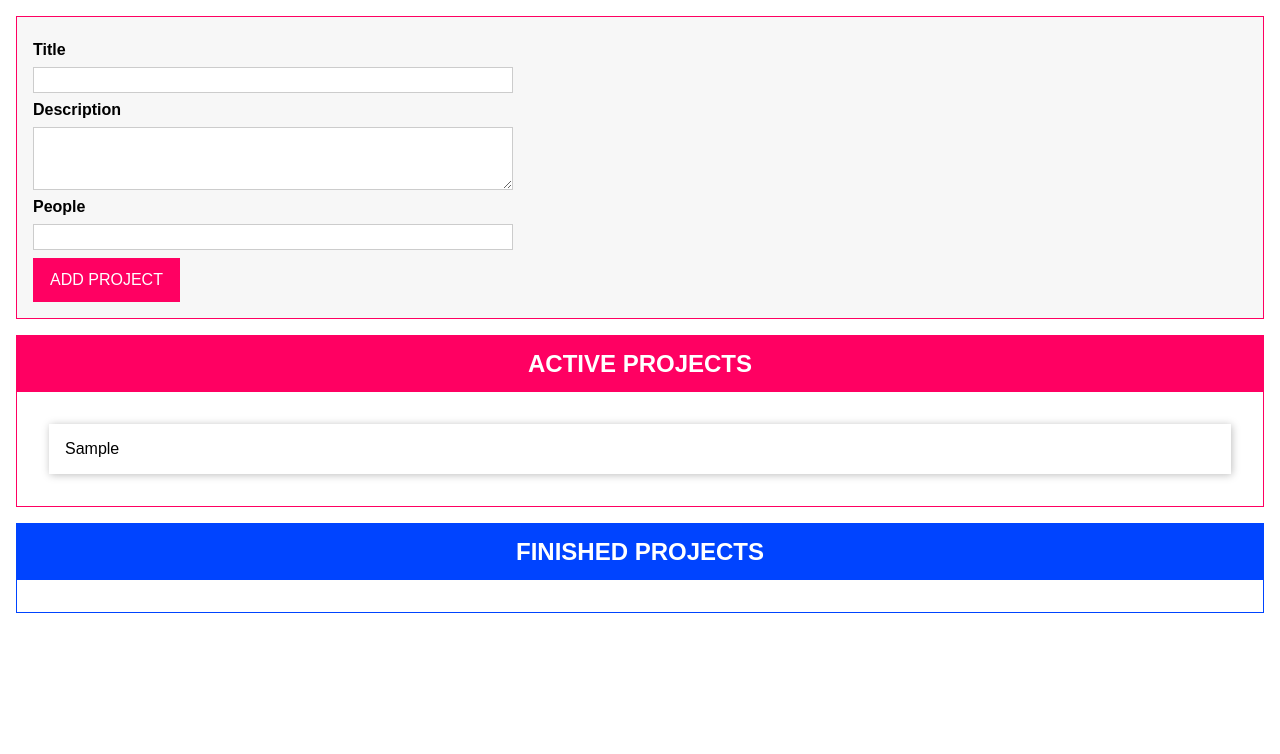
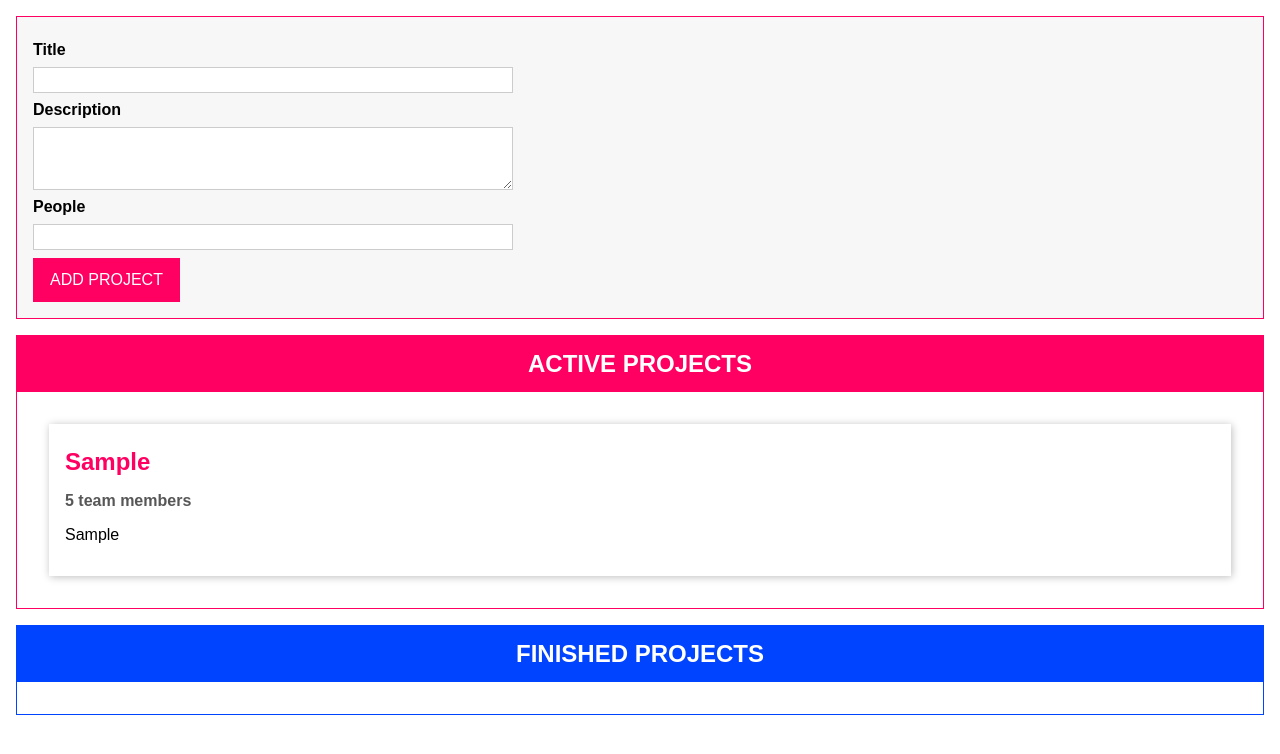
Before and after one commit to myoaung99/dnd-project-typescript, a website with bundled scripts: page index.html in a window 1280 px wide. Both pictures are taken after typing "Sample", "Sample", "5" into the empty fields and a click on the button "ADD PROJECT". Built offline with nearby package versions, Linux system fonts and the light colour scheme.

Commit message:
render project items with class

```diff
--- a/index.html
+++ b/index.html
@@ -28,7 +28,11 @@
     </template>
 
     <template id="single-project">
-      <li></li>
+      <li>
+        <h2></h2>
+        <h3></h3>
+        <p></p>
+      </li>
     </template>
 
     <template id="project-list">
--- a/src/app.ts
+++ b/src/app.ts
@@ -142,7 +142,7 @@ const projectState = ProjectState.getInstance();
 
 //* base project component
 //* abstract class cannot create instance
-//* abstract class purpose is for extending
+//* one of abstract class's job is for extending
 abstract class Component<T extends HTMLElement, U extends HTMLElement> {
   templateElement: HTMLTemplateElement;
   containerElement: T;
@@ -183,6 +183,25 @@ abstract class Component<T extends HTMLElement, U extends HTMLElement> {
   abstract renderContent(): void;
 }
 
+class ProjectItem extends Component<HTMLUListElement, HTMLLIElement> {
+  private project: Project;
+  constructor(containerId: string, project: Project) {
+    super("single-project", containerId, false, project.id);
+    this.project = project;
+
+    this.renderContent();
+  }
+
+  configure(): void {}
+
+  renderContent(): void {
+    this.element.querySelector("h2")!.textContent = this.project.title;
+    this.element.querySelector("h3")!.textContent =
+      this.project.numberOfPeople.toString() + " team members";
+    this.element.querySelector("p")!.textContent = this.project.description;
+  }
+}
+
 class ProjectList extends Component<HTMLDivElement, HTMLElement> {
   assignedProjects: Project[];
 
@@ -204,17 +223,7 @@ class ProjectList extends Component<HTMLDivElement, HTMLElement> {
       });
       this.assignedProjects = relevantProject;
 
-      //* clear previous li nodes
-      document.querySelector(`#${this.type}-projects-list`)!.innerHTML = "";
-
-      //* append the list item to ul
-      for (const projectItem of this.assignedProjects) {
-        const listItem = document.createElement("li");
-        listItem.textContent = projectItem.title;
-        document
-          .querySelector(`#${this.type}-projects-list`)!
-          .appendChild(listItem);
-      }
+      this.renderProject();
     });
 
     this.renderContent();
@@ -227,6 +236,16 @@ class ProjectList extends Component<HTMLDivElement, HTMLElement> {
     this.element.querySelector("h2")!.textContent = (
       this.type + " projects"
     ).toUpperCase();
+  }
+
+  private renderProject(): void {
+    //* clear previous li nodes
+    document.querySelector(`#${this.type}-projects-list`)!.innerHTML = "";
+
+    //* append the list item to ul
+    for (const projectItem of this.assignedProjects) {
+      new ProjectItem(`${this.type}-projects-list`, projectItem);
+    }
   }
 }
 
```
